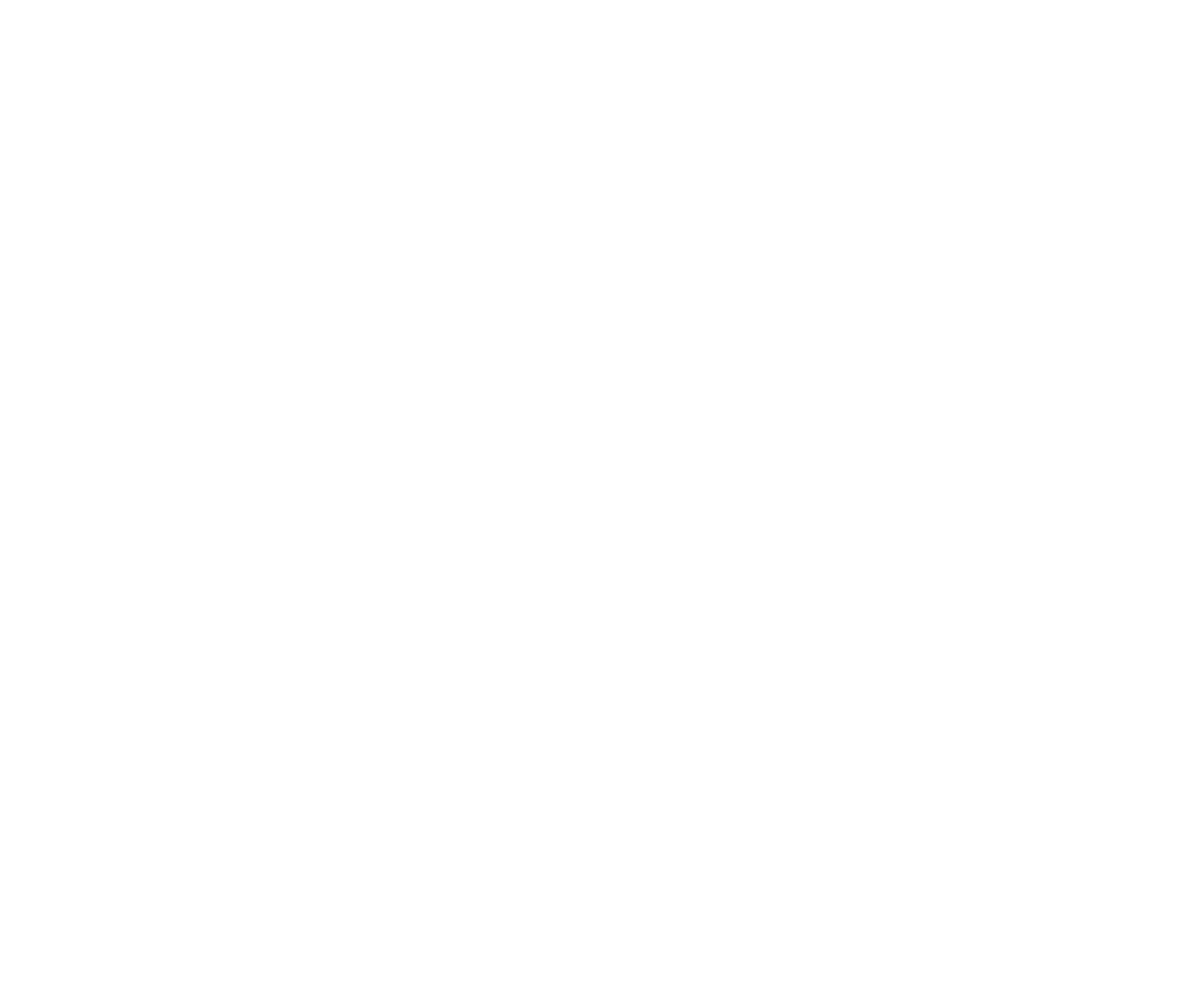
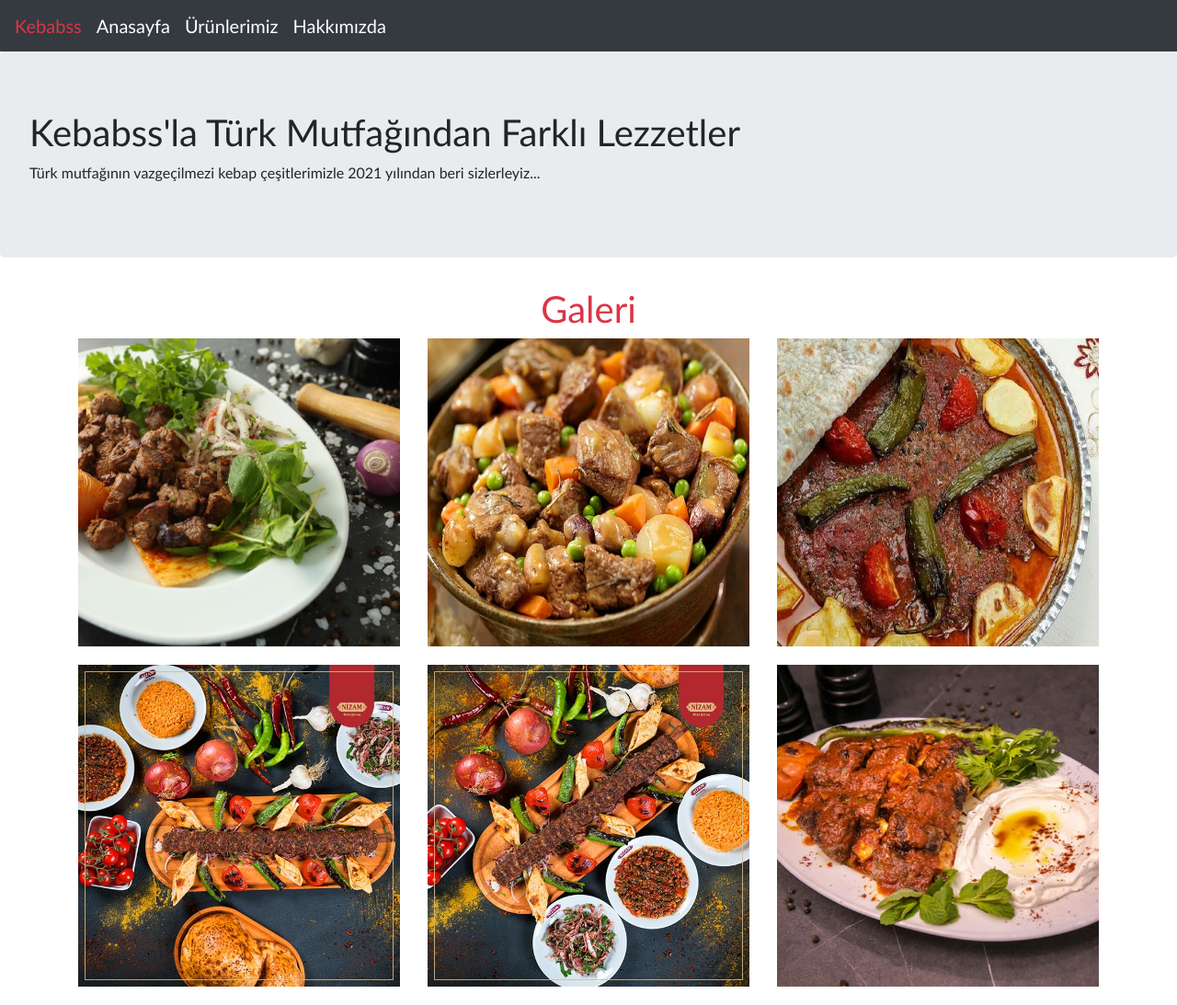
Before and after one commit to sena1434/patika-bootstrap-project-1, a plain HTML site: page index.html in a window 1280 px wide. Shown: the whole page at 92% size. Before the commit the page ends 800 px from the top, so only its background shows below. Drawn offline with nearby package versions, Linux system fonts and the light colour scheme.

Commit message:
feat: create home section

```diff
--- a/index.html
+++ b/index.html
@@ -12,5 +12,61 @@
       crossorigin="anonymous"
     />
   </head>
-  <body></body>
+  <body>
+    <!DOCTYPE html>
+    <html lang="en">
+      <head>
+        <meta charset="UTF-8" />
+        <meta name="viewport" content="width=device-width, initial-scale=1.0" />
+        <title>Kebabs</title>
+        <link rel="stylesheet" href="main.css" />
+      </head>
+      <body>
+        <!-- navbar section -->
+        <div
+          class="navbar navbar-expand-lg navbar-dark bg-dark text-white text-lg"
+        >
+          <a class="navbar-brand text-danger text-lg" href="index.html"
+            >Kebabss</a
+          >
+
+          <div class="collapse navbar-collapse show">
+            <a class="navbar-brand" href="index.html">Anasayfa</a>
+            <a class="navbar-brand" href="products.html">Ürünlerimiz</a>
+            <a class="navbar-brand" href="about.html">Hakkımızda</a>
+          </div>
+        </div>
+
+        <!-- home section -->
+        <div class="jumbotron">
+          <h1>Kebabss'la Türk Mutfağından Farklı Lezzetler</h1>
+          <p>
+            Türk mutfağının vazgeçilmezi kebap çeşitlerimizle 2021 yılından beri
+            sizlerleyiz...
+          </p>
+        </div>
+        <div class="container text-danger text-center">
+          <h1>Galeri</h1>
+          <div class="row">
+            <img
+              class="col-4"
+              src="img/kuzu-sis-kebap.jpeg"
+              alt="shish-kebab"
+            />
+            <img class="col-4" src="img/orman-kebap.jpeg" alt="orman-kebab" />
+            <img class="col-4" src="img/testi-kebap.jpeg" alt="testi-kebab" />
+          </div>
+          <div class="row">
+            <img class="col-4" src="img/urfa-kebap.jpeg" alt="urfa-kebab" />
+            <img class="col-4" src="img/adana-kebap.jpeg" alt="adana-kebab" />
+            <img
+              class="col-4"
+              src="img/iskender-kebap.jpeg"
+              alt="iskender-kebab"
+            />
+          </div>
+        </div>
+      </body>
+    </html>
+  </body>
 </html>
--- a/main.css
+++ b/main.css
@@ -0,0 +1,8 @@
+body {
+  font-family: "Trebuchet MS", "Lucida Sans Unicode", "Lucida Grande",
+    "Lucida Sans", Arial, sans-serif;
+}
+
+.row {
+  margin-bottom: 20px !important;
+}
```
